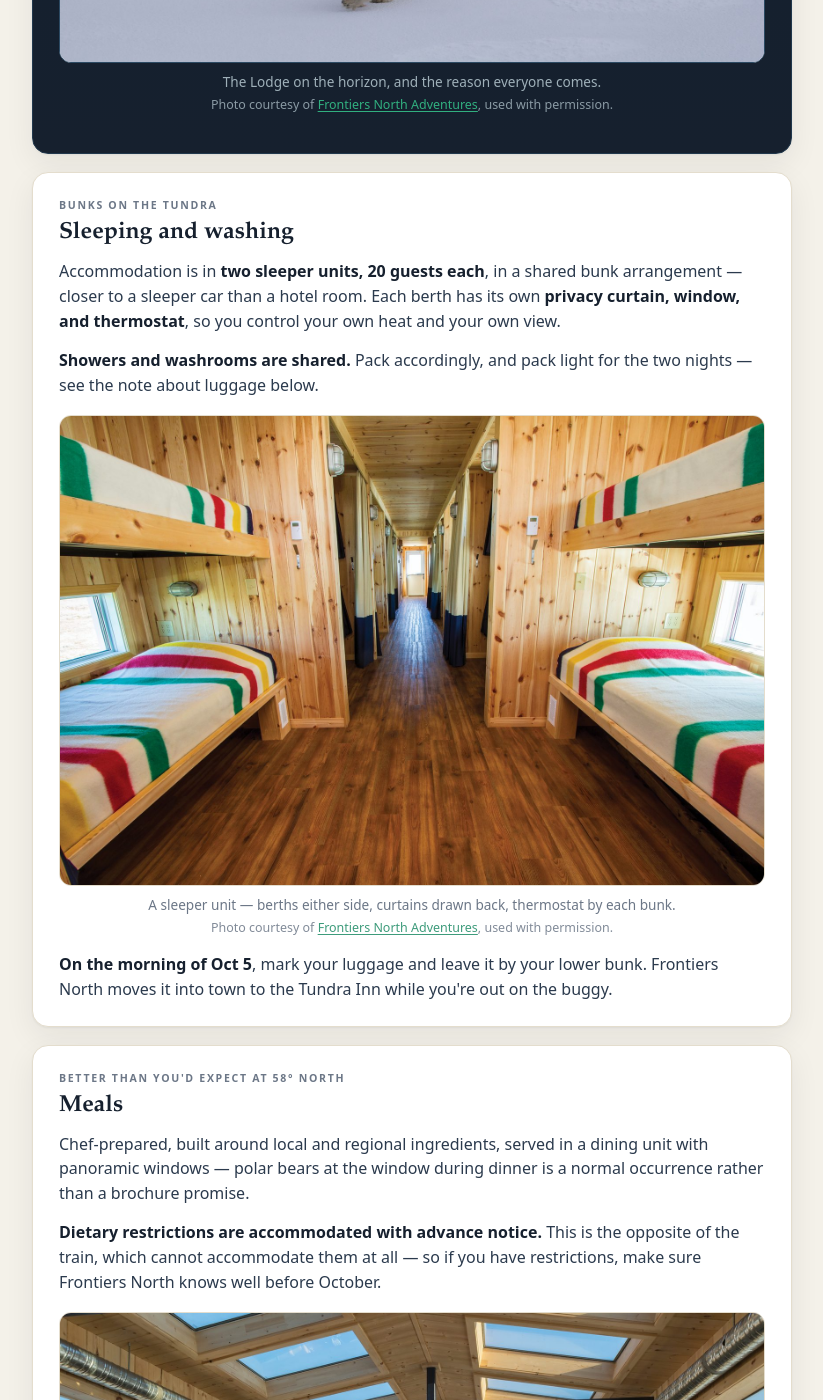
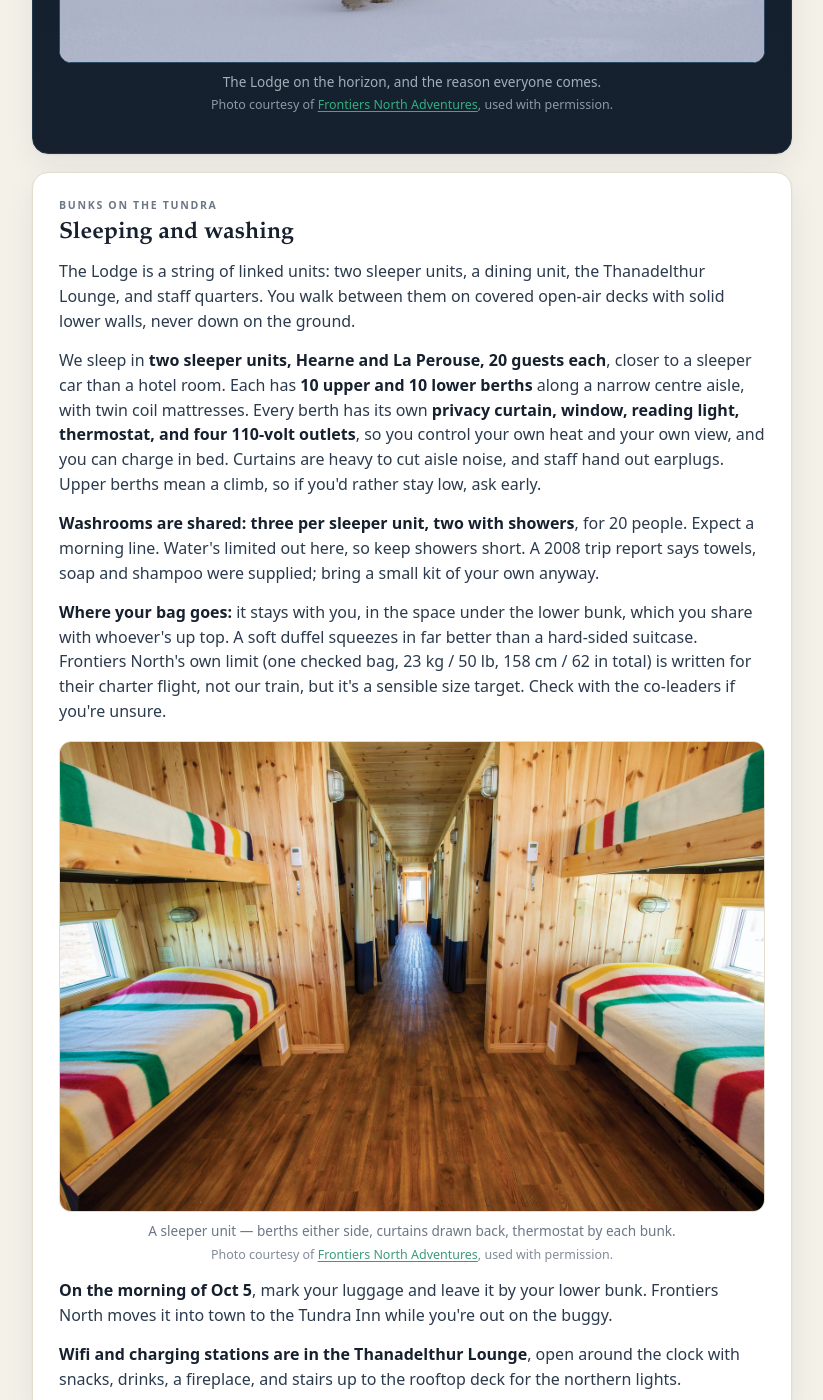
Before and after one commit to snthor-phd/polar-bears-2026, a Jekyll site: the page built from tundra-buggy-lodge/index.html, in a window 1280 px wide and 1400 px high, scrolled down 1168 px. Shown: the whole window, without its empty margins (228-1051 px from the left). Built offline with Jekyll 4.4.1, drawn with Linux system fonts in a browser that asks for light colours.

Commit message:
Lodge page: sleeper layout, washroom count, outlets, luggage and lounge details
Co-Authored-By: Claude Opus 5 <noreply@anthropic.com>
Claude-Session: https://claude.ai/code/session_01Ln1kKf1m7H9WstKwbA63jY

```diff
--- a/tundra-buggy-lodge/index.html
+++ b/tundra-buggy-lodge/index.html
@@ -41,18 +41,33 @@ hero_sub: Two nights out on the tundra at Polar Bear Point — where you sleep,
 <section id="sleep">
   <span class="kicker">Bunks on the tundra</span>
   <h2>Sleeping and washing</h2>
-  <p>Accommodation is in <strong>two sleeper units, 20 guests each</strong>, in a shared bunk
-  arrangement — closer to a sleeper car than a hotel room. Each berth has its own
-  <strong>privacy curtain, window, and thermostat</strong>, so you control your own heat and your
-  own view.</p>
-  <p><strong>Showers and washrooms are shared.</strong> Pack accordingly, and pack light for the two
-  nights — see the note about luggage below.</p>
+  <p>The Lodge is a string of linked units: two sleeper units, a dining unit, the Thanadelthur
+  Lounge, and staff quarters. You walk between them on covered open-air decks with solid lower
+  walls, never down on the ground.</p>
+  <p>We sleep in <strong>two sleeper units, Hearne and La Perouse, 20 guests each</strong>, closer
+  to a sleeper car than a hotel room. Each has <strong>10 upper and 10 lower berths</strong> along a
+  narrow centre aisle, with twin coil mattresses. Every berth has its own
+  <strong>privacy curtain, window, reading light, thermostat, and four 110-volt outlets</strong>, so
+  you control your own heat and your own view, and you can charge in bed. Curtains are heavy to cut
+  aisle noise, and staff hand out earplugs. Upper berths mean a climb, so if you'd rather stay low,
+  ask early.</p>
+  <p><strong>Washrooms are shared: three per sleeper unit, two with showers</strong>, for 20
+  people. Expect a morning line. Water's limited out here, so keep showers short. A 2008 trip report
+  says towels, soap and shampoo were supplied; bring a small kit of your own anyway.</p>
+  <p><strong>Where your bag goes:</strong> it stays with you, in the space under the lower bunk,
+  which you share with whoever's up top. A soft duffel squeezes in far better than a hard-sided
+  suitcase. Frontiers North's own limit (one checked bag, 23&nbsp;kg / 50&nbsp;lb, 158&nbsp;cm /
+  62&nbsp;in total) is written for their charter flight, not our train, but it's a sensible size
+  target. Check with the co-leaders if you're unsure.</p>
   <figure>
     <img src="{{ '/assets/img/lodge-bunk-corridor.jpg' | relative_url }}" alt="The interior corridor of a Tundra Buggy Lodge sleeper unit: pine-panelled walls, curtained berths on both sides, upper and lower bunks made up with striped Hudson's Bay point blankets." loading="lazy">
     <figcaption>A sleeper unit — berths either side, curtains drawn back, thermostat by each bunk.<span class="credit">Photo courtesy of <a href="https://frontiersnorth.com/" target="_blank" rel="noopener">Frontiers North Adventures</a>, used with permission.</span></figcaption>
   </figure>
   <p><strong>On the morning of Oct 5</strong>, mark your luggage and leave it by your lower bunk.
   Frontiers North moves it into town to the Tundra Inn while you're out on the buggy.</p>
+  <p><strong>Wifi and charging stations are in the Thanadelthur Lounge</strong>, open around the
+  clock with snacks, drinks, a fireplace, and stairs up to the rooftop deck for the northern
+  lights.</p>
 </section>
 
 <section id="eat">
```
